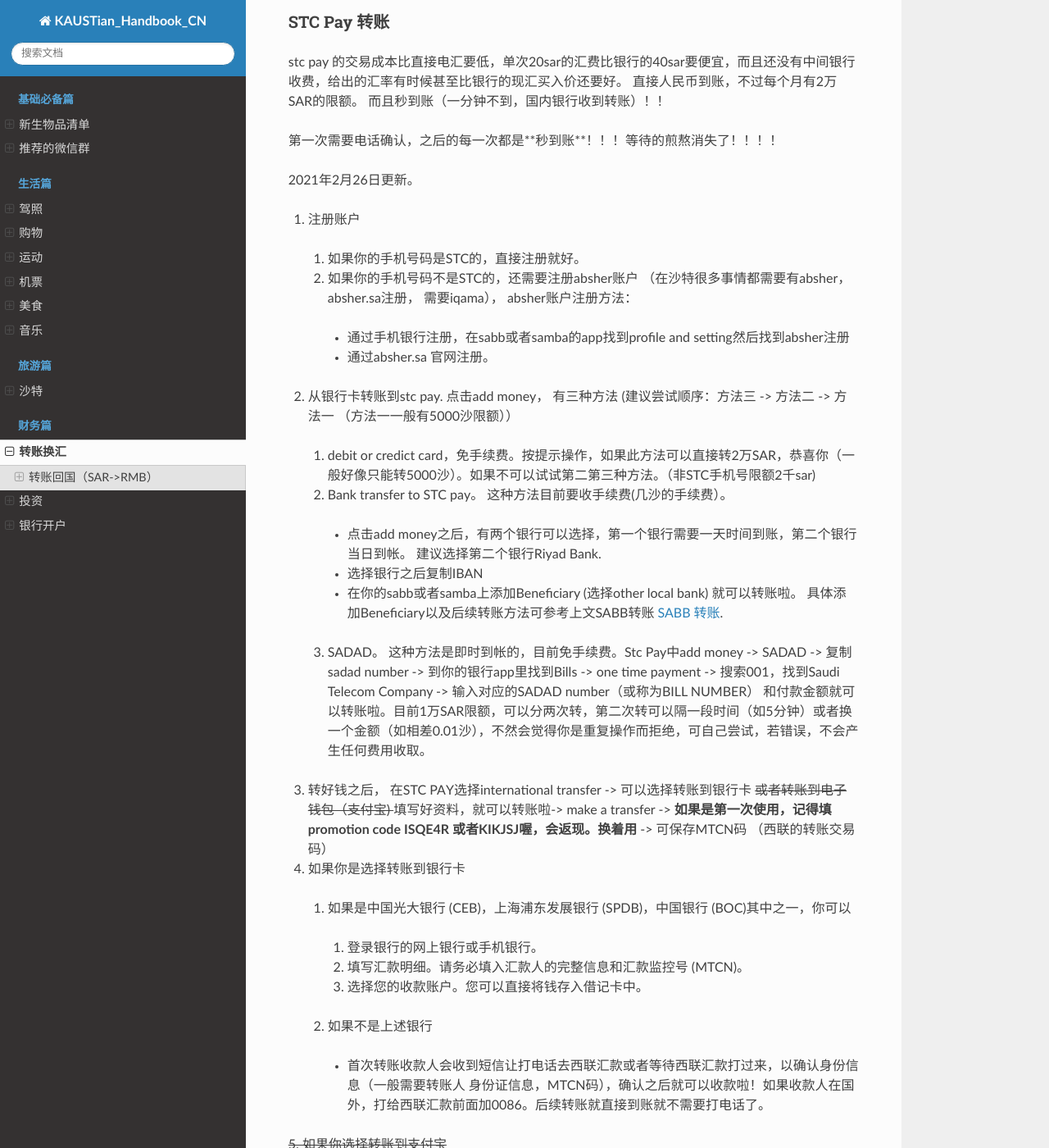
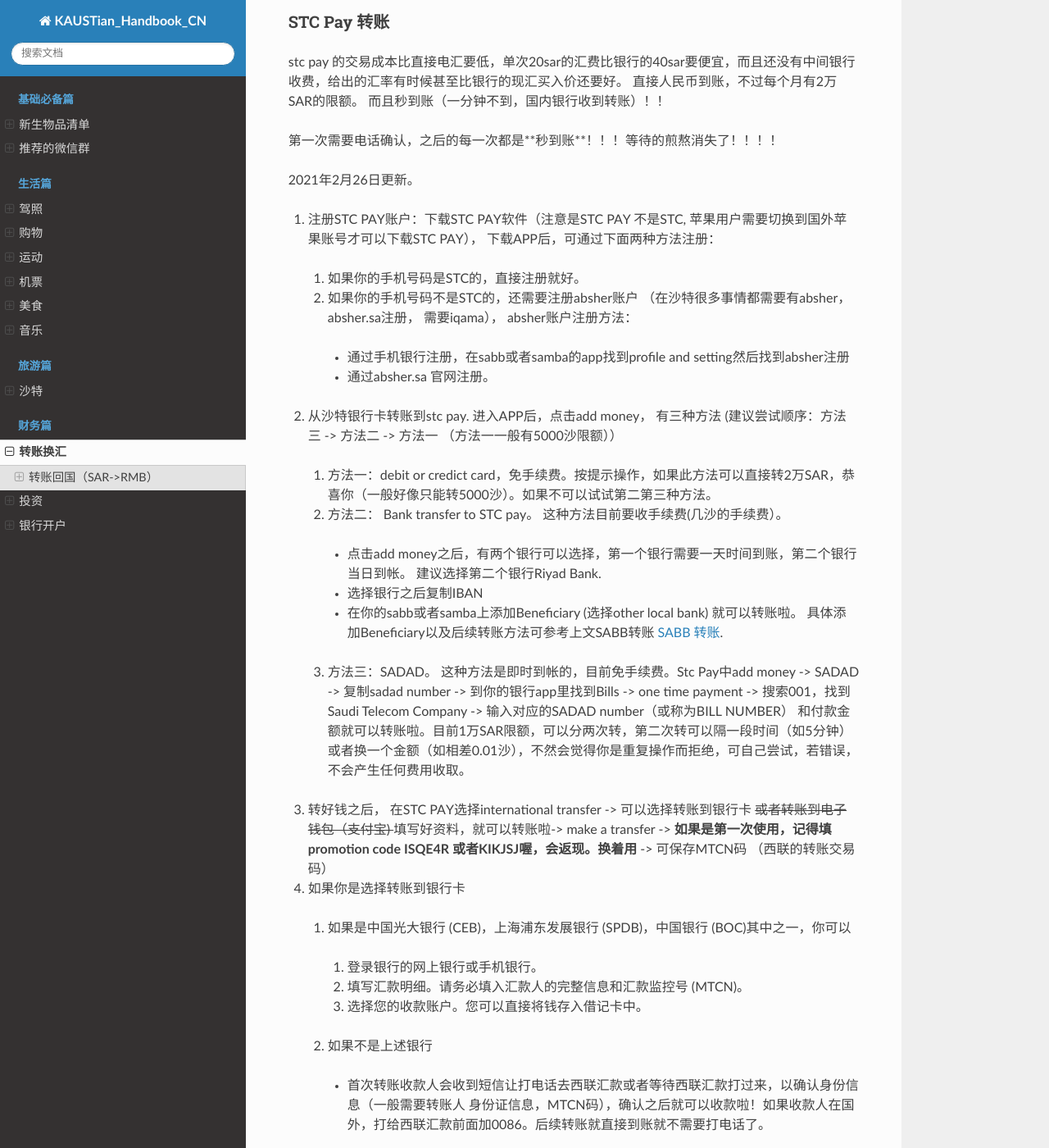
Before and after one commit to guochengqian/KAUSTian_Handbook_CN, a Sphinx documentation site: the page built from docs/content/finance/transfer.rst, in a window 1280 px wide and 1400 px high, scrolled down 773 px. Shown: the whole window at 82% size. Built offline with Sphinx 7.4.7 and the Read the Docs theme 2.0.0, drawn with Linux system fonts in a browser that asks for light colours; some of the changed text lies outside the part shown.

Commit message:
修改了转账详情

```diff
--- a/docs/content/finance/transfer.rst
+++ b/docs/content/finance/transfer.rst
@@ -42,7 +42,7 @@
 
 2021年2月26日更新。
 
-1. 注册账户
+1. 注册STC PAY账户：下载STC PAY软件（注意是STC PAY 不是STC, 苹果用户需要切换到国外苹果账号才可以下载STC PAY）， 下载APP后，可通过下面两种方法注册：
 
   1. 如果你的手机号码是STC的，直接注册就好。
   2. 如果你的手机号码不是STC的，还需要注册absher账户 （在沙特很多事情都需要有absher， absher.sa注册， 需要iqama）， absher账户注册方法：
@@ -50,16 +50,16 @@
     * 通过手机银行注册，在sabb或者samba的app找到profile and setting然后找到absher注册
     * 通过absher.sa 官网注册。
 
-2. 从银行卡转账到stc pay. 点击add money， 有三种方法 (建议尝试顺序：方法三 -> 方法二 -> 方法一 （方法一一般有5000沙限额））
+2. 从沙特银行卡转账到stc pay. 进入APP后，点击add money， 有三种方法 (建议尝试顺序：方法三 -> 方法二 -> 方法一 （方法一一般有5000沙限额））
 
-  1. debit or credict card，免手续费。按提示操作，如果此方法可以直接转2万SAR，恭喜你（一般好像只能转5000沙）。如果不可以试试第二第三种方法。（非STC手机号限额2千sar)
-  2. Bank transfer to STC pay。 这种方法目前要收手续费(几沙的手续费）。
+  1. 方法一：debit or credict card，免手续费。按提示操作，如果此方法可以直接转2万SAR，恭喜你（一般好像只能转5000沙）。如果不可以试试第二第三种方法。
+  2. 方法二： Bank transfer to STC pay。 这种方法目前要收手续费(几沙的手续费）。
 
     * 点击add money之后，有两个银行可以选择，第一个银行需要一天时间到账，第二个银行当日到帐。 建议选择第二个银行Riyad Bank.
     * 选择银行之后复制IBAN
     * 在你的sabb或者samba上添加Beneficiary (选择other local bank) 就可以转账啦。 具体添加Beneficiary以及后续转账方法可参考上文SABB转账 :ref:`sabbtrans`.
 
-  3. SADAD。 这种方法是即时到帐的，目前免手续费。Stc Pay中add money -> SADAD -> 复制sadad number -> 到你的银行app里找到Bills -> one time payment -> 搜索001，找到Saudi Telecom Company -> 输入对应的SADAD number（或称为BILL NUMBER） 和付款金额就可以转账啦。目前1万SAR限额，可以分两次转，第二次转可以隔一段时间（如5分钟）或者换一个金额（如相差0.01沙），不然会觉得你是重复操作而拒绝，可自己尝试，若错误，不会产生任何费用收取。
+  3. 方法三：SADAD。 这种方法是即时到帐的，目前免手续费。Stc Pay中add money -> SADAD -> 复制sadad number -> 到你的银行app里找到Bills -> one time payment -> 搜索001，找到Saudi Telecom Company -> 输入对应的SADAD number（或称为BILL NUMBER） 和付款金额就可以转账啦。目前1万SAR限额，可以分两次转，第二次转可以隔一段时间（如5分钟）或者换一个金额（如相差0.01沙），不然会觉得你是重复操作而拒绝，可自己尝试，若错误，不会产生任何费用收取。
 
 
 3. 转好钱之后， 在STC PAY选择international transfer -> 可以选择转账到银行卡 `<S>` 或者转账到电子钱包（支付宝) `</S>` 填写好资料，就可以转账啦-> make a transfer -> **如果是第一次使用，记得填promotion code ISQE4R 或者KIKJSJ喔，会返现。换着用** -> 可保存MTCN码 （西联的转账交易码）
@@ -89,7 +89,7 @@
 `</S>`
 
 
-6. 查询转账进度可以到`西联汇款查询 <https://www.westernunion.com/global-service/track-transfer?WULanguage=zh&WUCountry=CN>`_, 需要MTCN。 从第二次转账开始，STC PAY秒到账 （1分钟）
+6. 查询转账进度可以到 `西联汇款查询 <https://www.westernunion.com/global-service/track-transfer?WULanguage=zh&WUCountry=CN>`_, 需要MTCN。 从第二次转账开始，STC PAY秒到账 （1分钟以内）
 
 NOTE：
 
```
